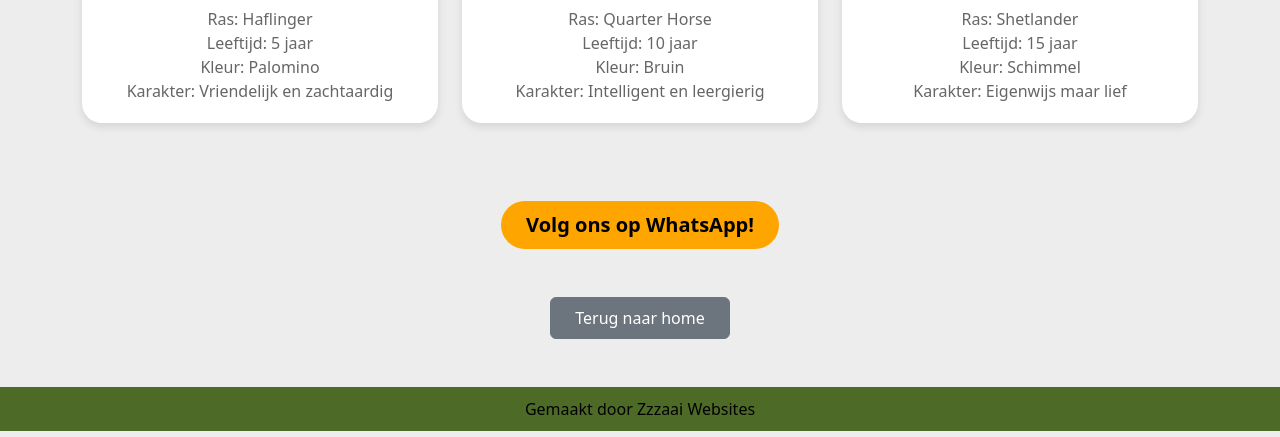
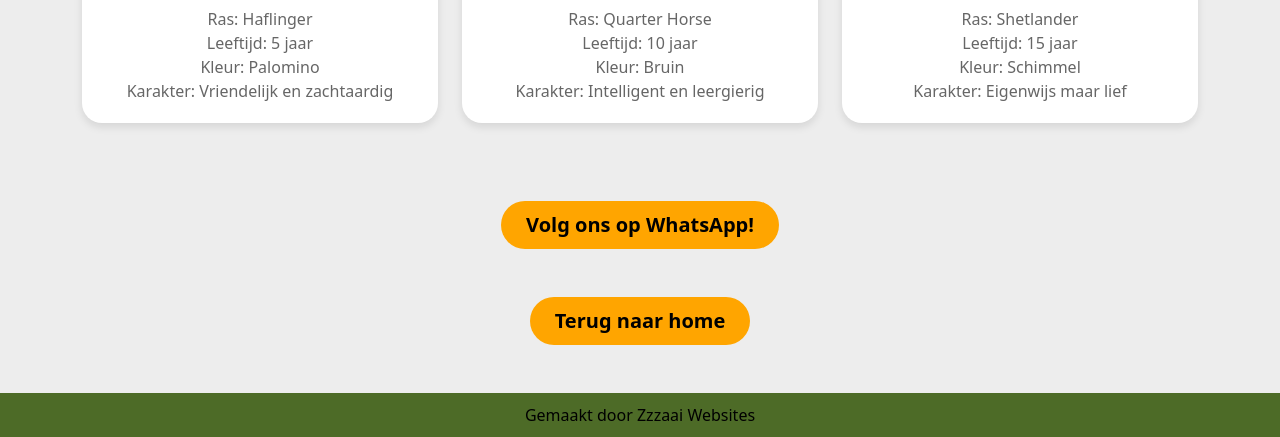
Before and after one commit to Zzzaai/paarden, a plain HTML site: page gallery.html in a window 1280 px wide. Shown: the part 1148-1585 px from the top of the page. Drawn offline with nearby package versions, Linux system fonts and the light colour scheme.

Commit message:
Update gallery.html

```diff
--- a/gallery.html
+++ b/gallery.html
@@ -195,7 +195,7 @@
             <a href="https://www.whatsapp.com/channel/0029Vb6ORJgCMY0AyxtnjB33" class="btn btn-custom px-4 py-2" target="_blank" rel="noopener noreferrer">Volg ons op WhatsApp!</a>
         </div>
         <div class="mt-5">
-            <a href="/index.html" class="btn btn-secondary px-4 py-2" target="_blank" rel="noopener noreferrer">Terug naar home</a>
+            <a href="/index.html" class="btn btn-custom px-4 py-2" target="_blank" rel="noopener noreferrer">Terug naar home</a>
         </div>
     </div>
     <footer>
```
